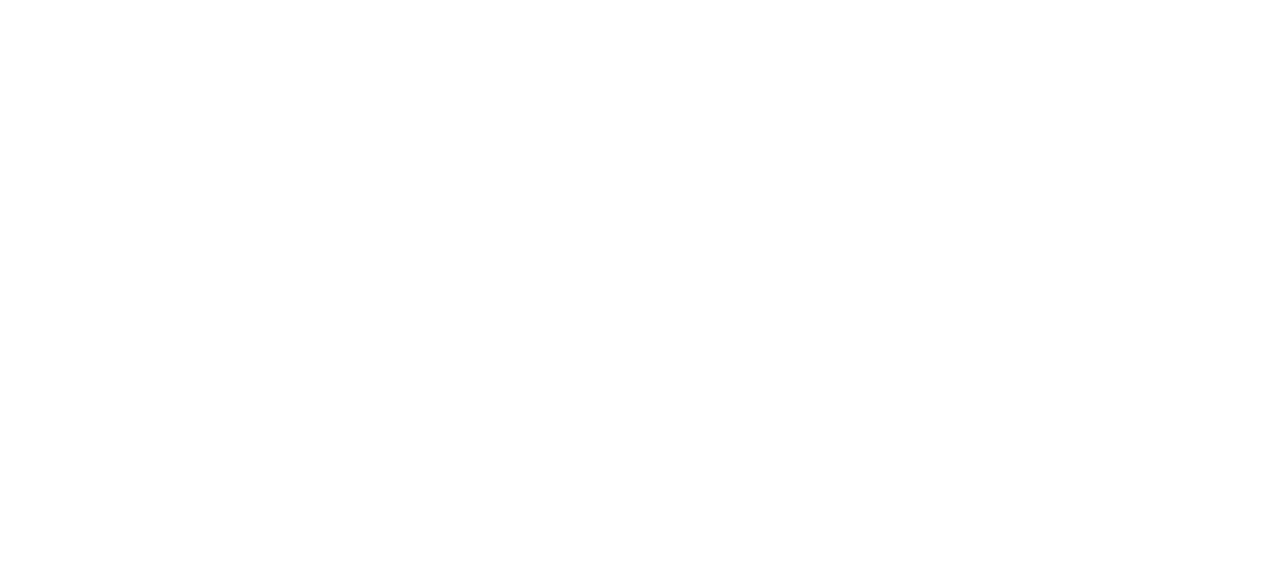
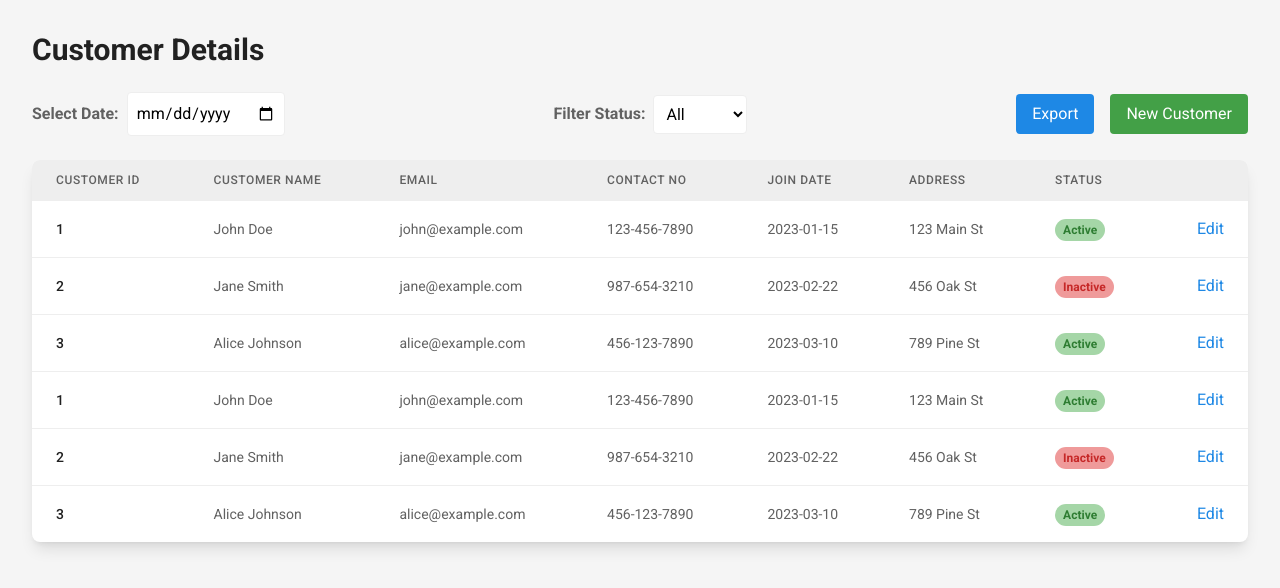
Before and after one commit to JanithNanayakkaraSE0612/NobleHomesGalle-Real-Estate-admin, a React (Vite) app in the folder admin/: page /customer-overview in a window 1280 px wide. Before the commit this address had no page. Shown: the top 588 px of the page. Built offline with nearby package versions, Linux system fonts and the light colour scheme; a web font is replaced by a local one.

Commit message:
Routes handle customer

```diff
--- a/admin/src/App.jsx
+++ b/admin/src/App.jsx
@@ -4,6 +4,8 @@
 import SignUp from "./Pages/Login/SignUp";
 import HouseProperty from "./Pages/property/houseproperty";
 import LandProperty from "./Pages/property/landproperty";
+import CustomerOverviewTable from "./Pages/Customer/customerOverview";
+import AddNewCustomer from "./Pages/Customer/AddNewCustomer";
 
 
 
@@ -16,6 +18,8 @@
       <Route path="/register" element={<SignUp />} />
       <Route path="/home-preview" element={<HouseProperty />} />
       <Route path="/land-preview" element={<LandProperty />} />
+      <Route path="/customer-overview" element={<CustomerOverviewTable />} />
+      <Route path="/new-customer" element={<AddNewCustomer />} />
     </Routes>
   );
 }
--- a/admin/src/Pages/Customer/customerOverview.jsx
+++ b/admin/src/Pages/Customer/customerOverview.jsx
@@ -1,4 +1,6 @@
 import React, { useState } from "react";
+import { useNavigate } from "react-router-dom";
+
 
 const customerData = [
   { id: 1, name: "John Doe", email: "john@example.com", phone: "123-456-7890", joinDate: "2023-01-15", address: "123 Main St", status: "Active" },
@@ -10,6 +12,11 @@
 ];
 
 const CustomerOverviewTable = () => {
+  const navigate = useNavigate();
+
+  const handleNewCustomer = () => {
+    navigate("/new-customer");
+  };
   const [selectedDate, setSelectedDate] = useState("");
   const [statusFilter, setStatusFilter] = useState("");
 
@@ -47,7 +54,7 @@
           <button className="bg-blue-600 text-white px-4 py-2 rounded hover:bg-blue-700">
             Export
           </button>
-          <button className="bg-green-600 text-white px-4 py-2 rounded hover:bg-green-700">
+          <button onClick={handleNewCustomer} className="bg-green-600 text-white px-4 py-2 rounded hover:bg-green-700">
             New Customer
           </button>
         </div>
--- a/admin/src/routes.jsx
+++ b/admin/src/routes.jsx
@@ -4,7 +4,7 @@
   ServerStackIcon,
   RectangleStackIcon,
 } from "@heroicons/react/24/solid";
-import { Home, Profile, Agent, AgentDetails } from "@/Pages/dashboard";
+import { Home, Profile} from "@/Pages/dashboard";
 import { SignIn, SignUp } from "@/Pages/auth";
 const icon = {
   className: "w-5 h-5 text-inherit",
```
